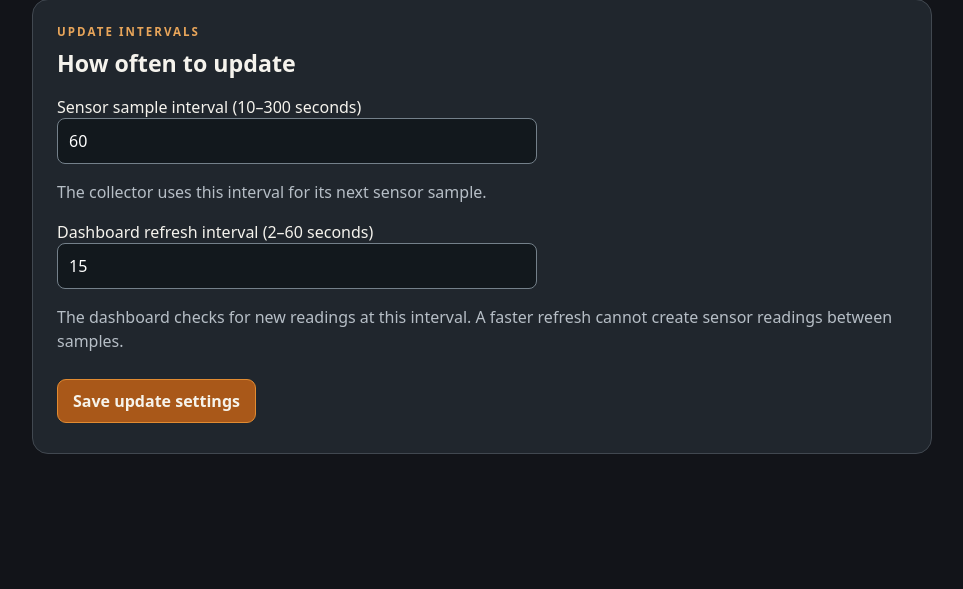
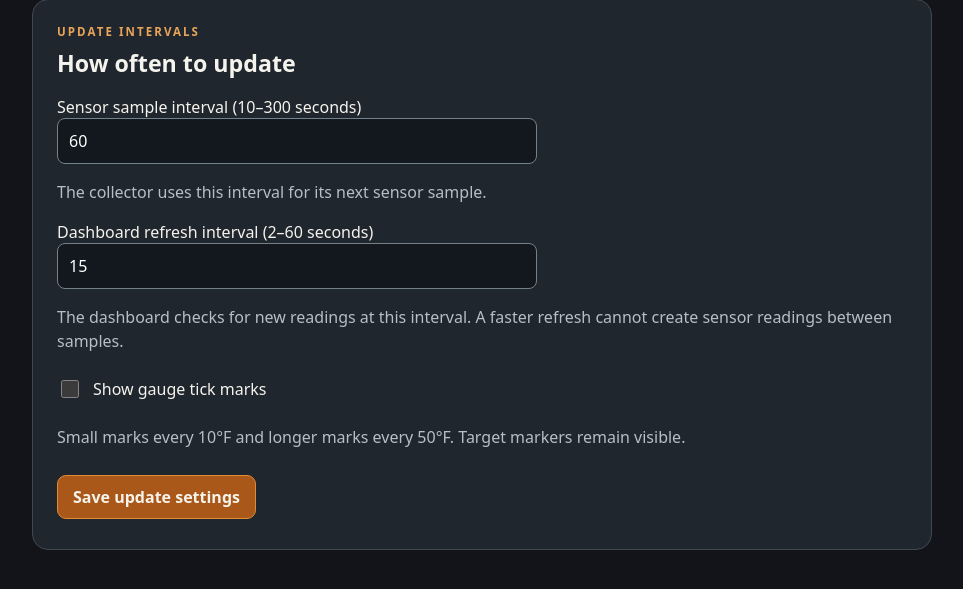
Before and after one commit to RLF62/traeger-grill-monitor, a Flask app: page /settings in a window 1280 px wide. Shown: the part 166-755 px from the top of the page, without its empty margins (158-1121 px from the left). Run offline with Flask 2, Linux system fonts and the light colour scheme.

Commit message:
Add optional gauge tick marks

```diff
--- a/templates/settings.html
+++ b/templates/settings.html
@@ -14,5 +14,7 @@
 <p class="note">The collector uses this interval for its next sensor sample.</p>
 <label>Dashboard refresh interval (2–60 seconds)<input name="refresh_seconds" type="number" min="2" max="60" step="1" required value="{{ intervals.refresh_seconds }}"></label>
 <p class="note">The dashboard checks for new readings at this interval. A faster refresh cannot create sensor readings between samples.</p>
+<label class="check"><input name="gauge_ticks" type="checkbox" {% if intervals.gauge_ticks %}checked{% endif %}> Show gauge tick marks</label>
+<p class="note">Small marks every 10°F and longer marks every 50°F. Target markers remain visible.</p>
 <button name="action" value="save">Save update settings</button>
 </form></section></main></body></html>
```
